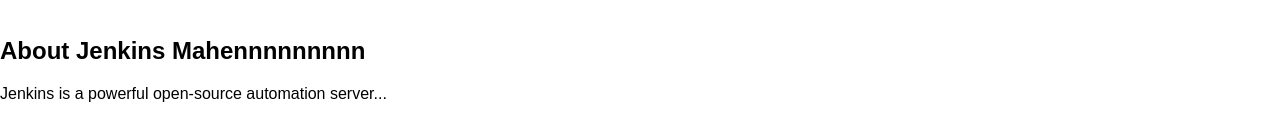
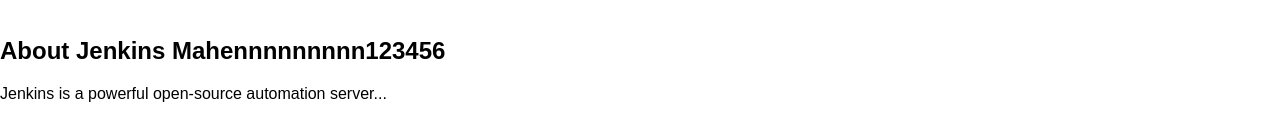
Before and after one commit to maheen-demo/demo-jenkins, a plain HTML site: page index.html in a window 1280 px wide. Shown: the part 597-716 px from the top of the page. Drawn offline with Linux system fonts and the light colour scheme.

Commit message:
Update index.html

```diff
--- a/index.html
+++ b/index.html
@@ -46,7 +46,7 @@
         </section>
 
         <section>
-            <h2>About Jenkins Mahennnnnnnnn</h2>
+            <h2>About Jenkins Mahennnnnnnnn123456</h2>
             <p>Jenkins is a powerful open-source automation server...</p>
         </section>
     </main>
```
